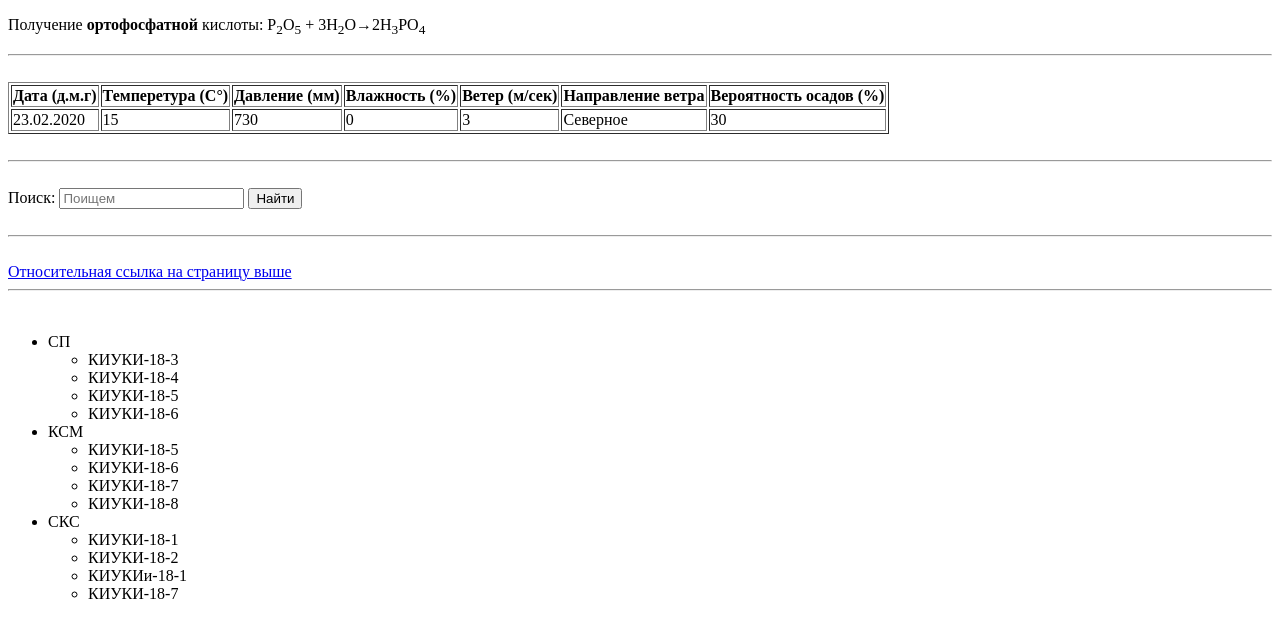
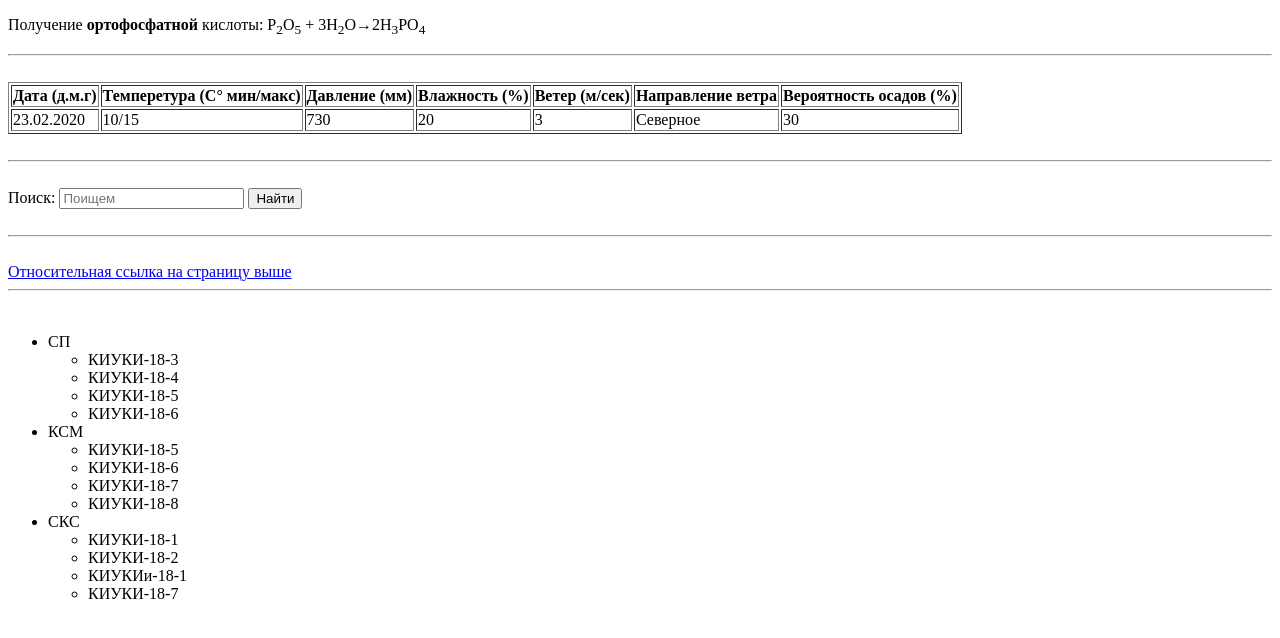
Before and after one commit to DaniZaha/danizaha.github.io, a plain HTML site: page trem.html in a window 1280 px wide. Drawn offline with Linux system fonts and the light colour scheme.

Commit message:
even more chenges

```diff
--- a/trem.html
+++ b/trem.html
@@ -13,7 +13,7 @@
     <table border="1">
       <tr>
         <th>Дата (д.м.г)</th>
-        <th>Темперетура (С&deg;)</th>
+        <th>Темперетура (С&deg; мин/макс)</th>
         <th>Давление (мм)</th>
         <th>Влажность (%)</th>
         <th>Ветер (м/сек)</th>
@@ -22,9 +22,9 @@
       </tr>
       <tr>
         <td>23.02.2020</td>
-        <td>15</td>
+        <td>10/15</td>
         <td>730</td>
-        <td>0</td>
+        <td>20</td>
         <td>3</td>
         <td>Северное</td>
         <td>30</td>
```
